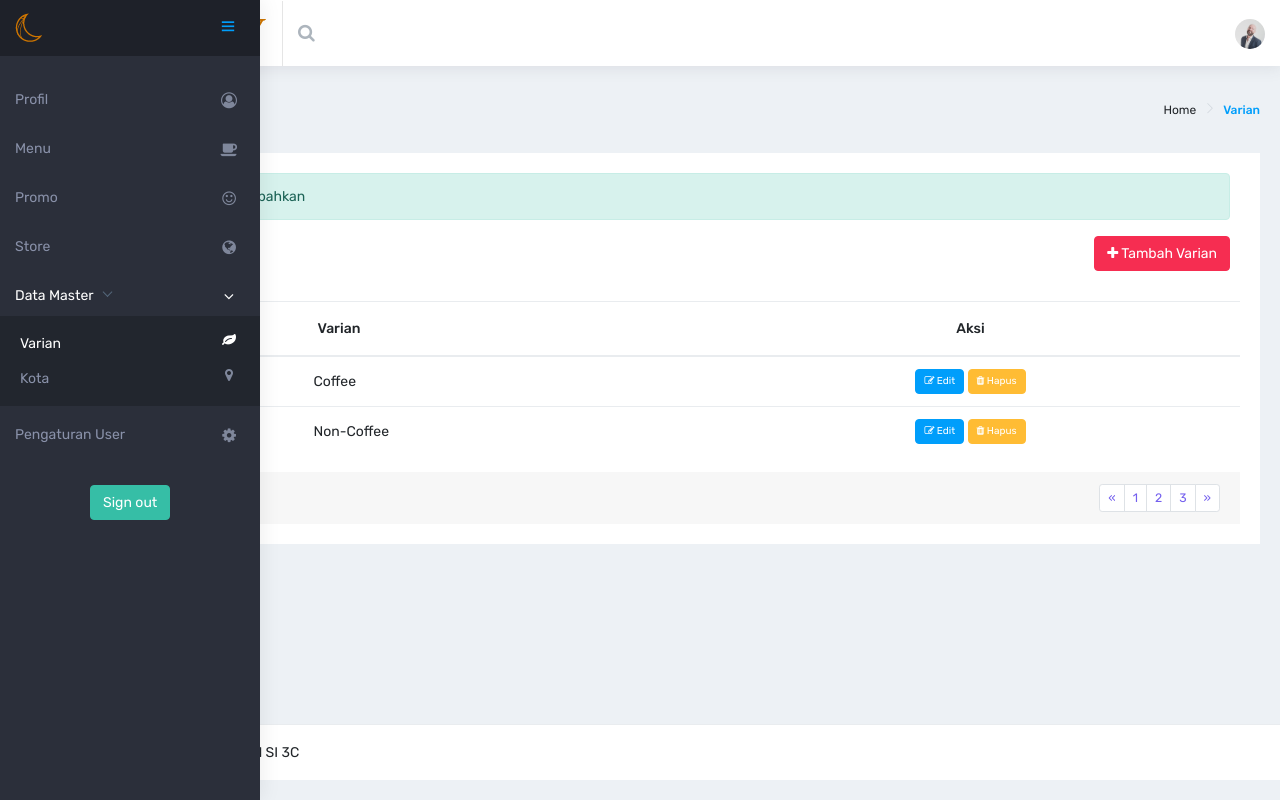
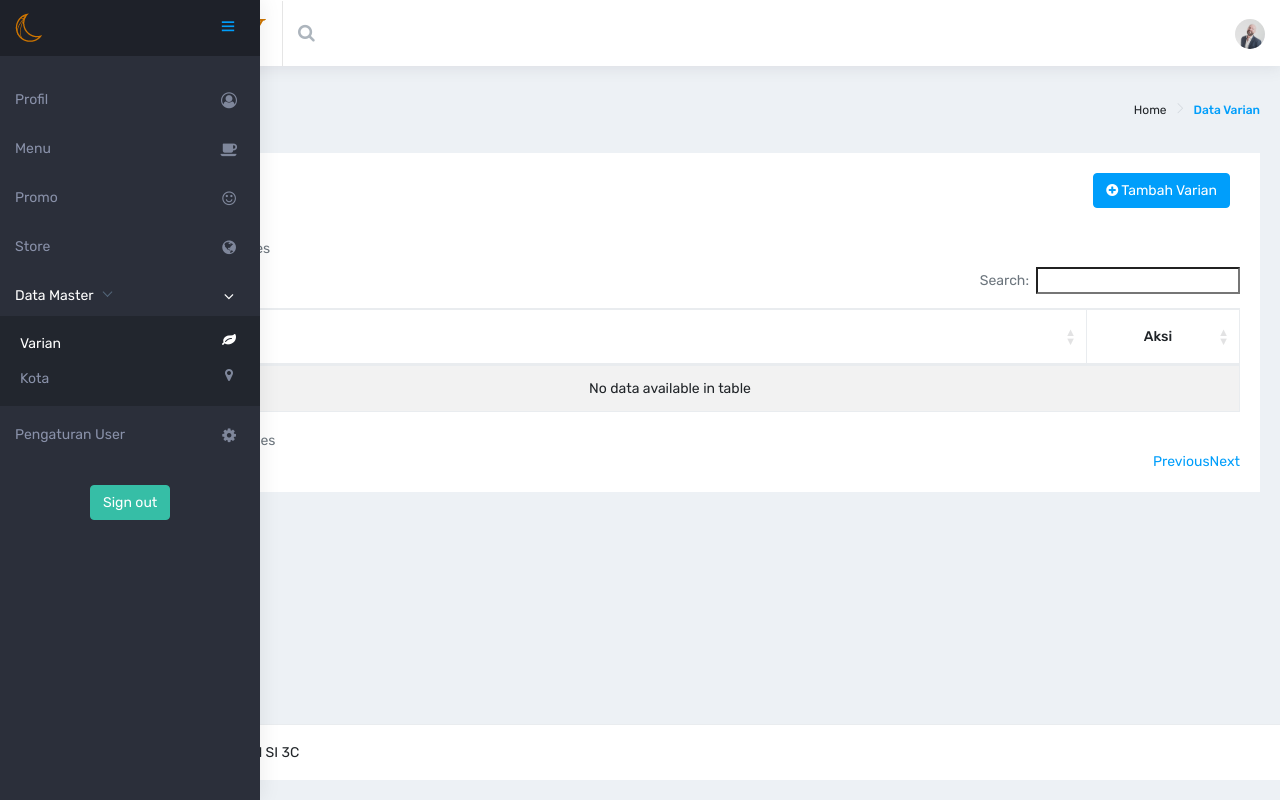
Before and after one commit to naufalix/moonday, a PHP site: page /index.php?page=varian in a window 1280 px wide. Run offline with PHP 8.4, Linux system fonts and the light colour scheme; the visitor is signed in with stand-in values (Sample User, id 1); data comes from the database, SQL or seed files in the repository; data that the repository does not hold is empty; some libraries are stand-ins or nearby versions.

Commit message:
crud varian

```diff
--- a/admin/views/varian.php
+++ b/admin/views/varian.php
@@ -2,13 +2,13 @@
             <div class="container-fluid">
                 <div class="row page-titles">
                     <div class="col-md-5 align-self-center">
-                        <h4 class="text-themecolor">Varian</h4>
+                        <h4 class="text-themecolor">Data Varian</h4>
                     </div>
                     <div class="col-md-7 align-self-center text-right">
                         <div class="d-flex justify-content-end align-items-center">
                             <ol class="breadcrumb">
                                 <li class="breadcrumb-item"><a href="javascript:void(0)">Home</a></li>
-                                <li class="breadcrumb-item active">Varian</li>
+                                <li class="breadcrumb-item active">Data Varian</li>
                             </ol>
                         </div>
                     </div>
@@ -18,62 +18,142 @@
                     <div class="col-12">
                         <div class="card">
                             <div class="card-body">
-
-                            <div class="col-sm-12">
-                                <div class="alert alert-success" role="alert">Data berhasil ditambahkan</div>
-                            </div>
-
                                 <h4 class="card-title float-left" style="margin:20px;">Daftar Varian</h4>
                                 <div class="form-group">
                                     <div class="col-sm-12">
-                                        <a href="index.php?page=tambahvarian">
-                                        <button class="btn btn-danger float-right" style="margin-bottom:30px;">
-                                        <i class="fa fa-plus"></i> Tambah Varian</button></a>
+                                        <button class="btn btn-info float-right" data-toggle="modal" data-target="#tambah" style="margin-bottom:30px;">
+                                            <i class="fa fa-plus-circle"></i> Tambah Varian
+                                        </button>
                                     </div>
                                 </div>
                                 <div class="table-responsive">
-                                    <table class="table">
+                                    <table id="myTable" class="table table-responsive table-bordered table-striped">
                                         <thead>
                                             <tr>
-                                                <th>No</th>
-                                                <th>Varian</th>
-                                                <th><center>Aksi</center></th>
+                                                <th class="text-center">No</th>
+                                                <th style="width: 100%;">Varian</th>
+                                                <th style="min-width: 110px;"><center>Aksi</center></th>
                                             </tr>
                                         </thead>
                                         <tbody>
+                                            <?php
+                                                $no=1;
+                                                foreach($data_varian as $row) {
+                                                    $id_varian    = $row['id_varian'];
+                                                    $varian       = $row['varian'];
+                                            ?>
                                             <tr>
-                                                <td>1</td>
-                                                <td>Coffee</td>
+                                                <td class="text-center"><?= $no ?></td>
+                                                <td><?= $varian ?></td>
+
                                                 <td align="center">
-                                                <a href="index.php?page=editvarian" class="btn btn-xs btn-info"><i class="fa fa-edit"></i> Edit</a>
-                                                <a href="javascript:if(confirm('Anda yakin ingin menghapus data?"
-                                                class="btn btn-xs btn-warning"><i class="fa fa-trash"></i> Hapus</a>
+                                                    <button type="button" class="btn btn-s btn-info" title="Edit" data-toggle="modal" data-target="#edit" onclick="edit(<?= $id_varian ?>)"><i class="fa fa-pencil"></i></button>
+                                                    <p id="<?= $id_varian ?>" class="d-none"><?php echo $varian ?></p>
+                                                    <button type="button" class="btn btn-s btn-danger" title="Hapus" data-toggle="modal" data-target="#hapus" onclick="hapus(<?= $id_varian ?>)"><i class="fa fa-trash"></i></button>
                                                 </td>
                                             </tr>
-                                            <tr>
-                                                <td>2</td>
-                                                <td>Non-Coffee</td>
-                                                <td align="center">
-                                                <a href="index.php?page=editvarian" class="btn btn-xs btn-info"><i class="fa fa-edit"></i> Edit</a>
-                                                <a href="javascript:if(confirm('Anda yakin ingin menghapus data?"
-                                                class="btn btn-xs btn-warning"><i class="fa fa-trash"></i> Hapus</a>
-                                                </td>
-                                            </tr>
+                                            <?php $no++; } ?>
                                         </tbody>
                                     </table>
-                                    <!-- /.card-body -->
-                                    <div class="card-footer clearfix">
-                                        <ul class="pagination pagination-sm m-0 float-right">
-                                        <li class="page-item"><a class="page-link" href="#">&laquo;</a></li>
-                                        <li class="page-item"><a class="page-link" href="#">1</a></li>
-                                        <li class="page-item"><a class="page-link" href="#">2</a></li>
-                                        <li class="page-item"><a class="page-link" href="#">3</a></li>
-                                        <li class="page-item"><a class="page-link" href="#">&raquo;</a></li>
-                                        </ul>
-                                    </div>
                                 </div>
                             </div>
                         </div>
                     </div>
                 </div>
             </div>
+
+            <div id="tambah" class="modal" tabindex="-1" role="dialog" aria-hidden="true" style="display: none;">
+                <div class="modal-dialog modal-md">
+                    <div class="modal-content">
+                        <div class="modal-header">
+                            <h4 class="modal-title">Form tambah varian</h4>
+                            <button type="button" class="close" data-dismiss="modal" aria-hidden="true">×</button>
+                        </div>
+                        <div class="modal-body">
+                            <form class="forms-sample" method="post">
+                            <div class="form-group">
+                              <div class="row m-0">
+                                <div class="col-7 p-0 pr-2">
+                                  <label for="varian">Varian</label>
+                                  <input type="text" class="form-control" id="varian" name="varian" placeholder="Varian..." required>
+                                </div>
+                              </div>
+                            </div>
+                            <div class="modal-footer">
+                              <button type="button" class="btn btn-secondary" data-dismiss="modal">Cancel</button>
+                              <button type="submit" class="btn btn-success" name="submit-tambah" ><i class="fa fa-check"></i><span> Submit</span></button>
+                            </div>
+                          </form>
+                        </div>
+                    </div>
+                </div>
+            </div>
+
+            <div id="edit" class="modal" tabindex="-1" role="dialog" aria-hidden="true" style="display: none;">
+                <div class="modal-dialog modal-md">
+                    <div class="modal-content">
+                        <div class="modal-header">
+                            <h4 class="modal-title">Form edit varian</h4>
+                            <button type="button" class="close" data-dismiss="modal" aria-hidden="true">×</button>
+                        </div>
+                        <div class="modal-body">
+                            <form class="forms-sample" method="post">
+                                <input type="hidden" class="d-none" id="ei" name="id_varian">
+                                <div class="form-group">
+                                  <div class="row m-0">
+                                    <div class="col-7 p-0 pr-2">
+                                      <label for="varian">Varian</label>
+                                      <input type="text" class="form-control" id="en" name="varian" placeholder="Varian..." required>
+                                    </div>
+                                  </div>
+                                </div>
+                                <div class="modal-footer">
+                                  <button type="button" class="btn btn-secondary" data-dismiss="modal">Cancel</button>
+                                  <button type="submit" class="btn btn-success" name="submit-edit"><i class="fa fa-save"></i><span> Save</span></button>
+                                </div>
+                            </form>
+                        </div>
+                    </div>
+                </div>
+            </div>
+
+            <div id="hapus" class="modal" tabindex="-1" role="dialog" aria-hidden="true" style="display: none;">
+                <div class="modal-dialog modal-md">
+                    <div class="modal-content">
+                        <div class="modal-header">
+                            <h4 class="modal-title">Hapus varian</h4>
+                            <button type="button" class="close" data-dismiss="modal" aria-hidden="true">×</button>
+                        </div>
+                        <div class="modal-body">
+                            <form class="forms-sample" method="post">
+                              <div class="form-group">
+                                <p id="ht">Apakah anda yakin ingin menghapus varian ini?</p>
+                                <input type="hidden" class="d-none" class="form-control" id="hi" name="id_varian" value="" required>
+                              </div>
+                              <div class="modal-footer p-0 pt-3">
+                                <button type="button" class="btn btn-secondary" data-dismiss="modal">Cancel</button>
+                                <button type="submit" class="btn btn-danger btn-shadow" name="submit-hapus"><i class="fa fa-times"></i><span> Hapus</span></button>
+                              </div>
+                            </form>
+                        </div>
+                    </div>
+                </div>
+            </div>
+
+            <script type="text/javascript">
+              function edit(id){
+                var data = (document.getElementById(id).textContent).split("|");
+                document.getElementById("ei").value = id;
+                document.getElementById("en").value = data[0];
+                for (var i = 0; i < document.getElementsByClassName("el").length ; i++) {
+                  if (document.getElementsByClassName("el")[i].value==data[1]) {
+                    document.getElementsByClassName("el")[i].selected = "true";
+                  }
+                }
+              }
+              function hapus(id){
+                var data = (document.getElementById(id).textContent).split("|");
+                document.getElementById("hi").value = id;
+                document.getElementById("ht").textContent = 'Apakah anda yakin ingin menghapus varian "'+data[0]+'"?';
+              }
+            </script>
```
